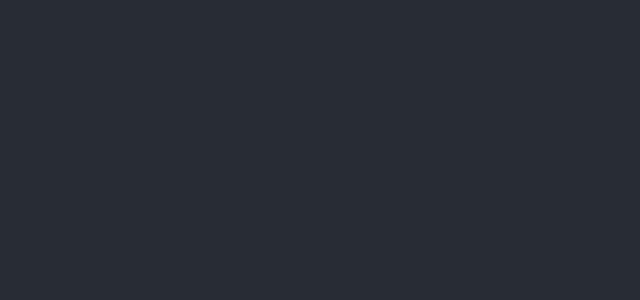
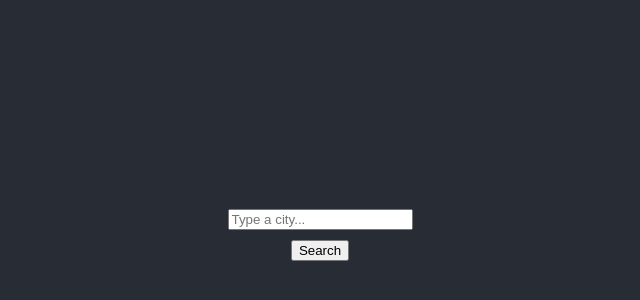
Before and after one commit to KatarinaPli/weather-react, a React (Create React App) app: page / in a window 1280 px wide. Shown: the part 170-470 px from the top of the page, without its empty margins (320-960 px from the left). Built offline with nearby package versions, Linux system fonts and the light colour scheme.

Commit message:
Added a form without Bootstrap

```diff
--- a/src/Weather.js
+++ b/src/Weather.js
@@ -2,5 +2,35 @@ import React from "react";
 import "./Weather.css";
 
 export default function Weather(){
+ let weatherData = {
+   city: "Zurich",
+   temperature: 25,
+   date: "Tuesday 12:00",
+   description: "Cloudy",
+   imgUrl: "https://ssl.gstatic.com/onebox/weather/64/sunny.png",
+   humidity: 70,
+   wind: 8,
+ };
+return(
+<div className="Weather">
+    <form className="mb-3">
+        <div className="row">
+            <div className="col-9">
+                <input type="search" placeholder="Type a city..."
+                className="form-control"
+                autoComplete="off"/>
+            </div>
+            <div className="col-3">
+                <input type="submit"
+                value="Search"
+                className="btn btn-primary w-100"/>
+            </div>
+        </div>
+    </form>
+</div>
+
+
+
+)
 
 }
```
